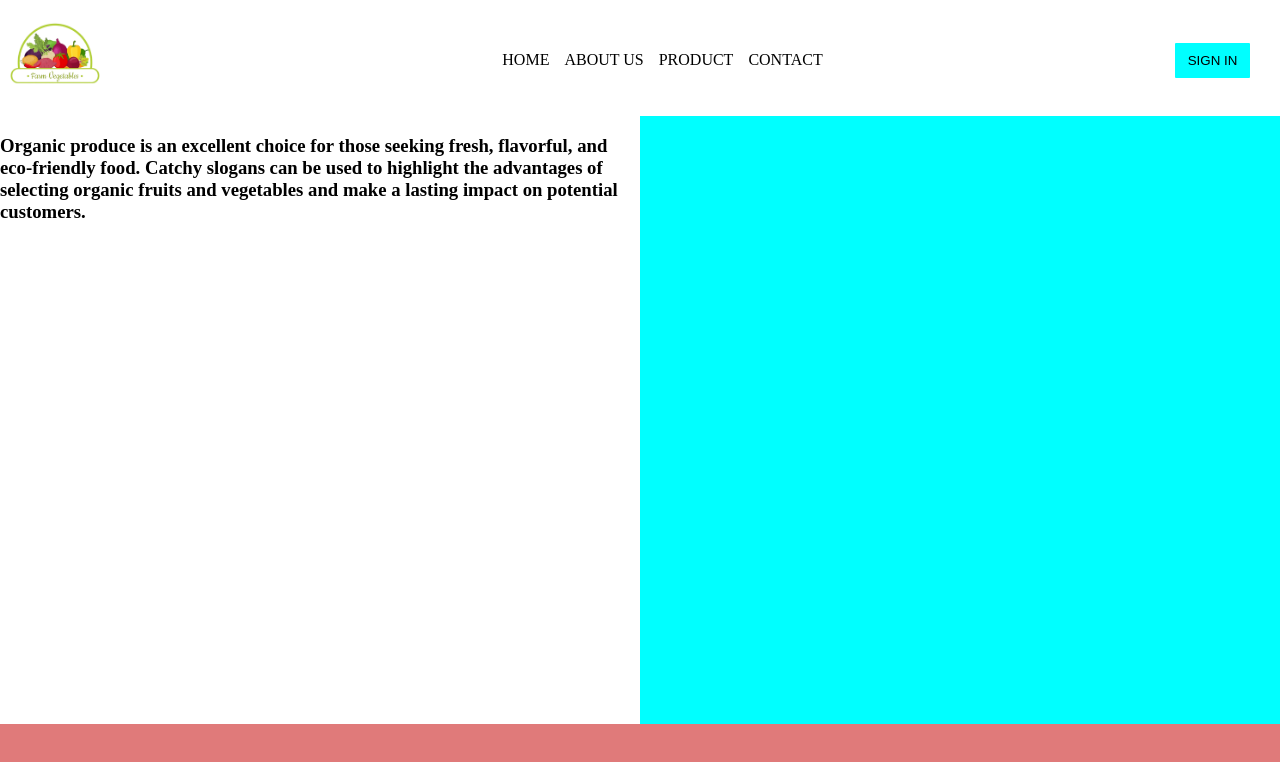
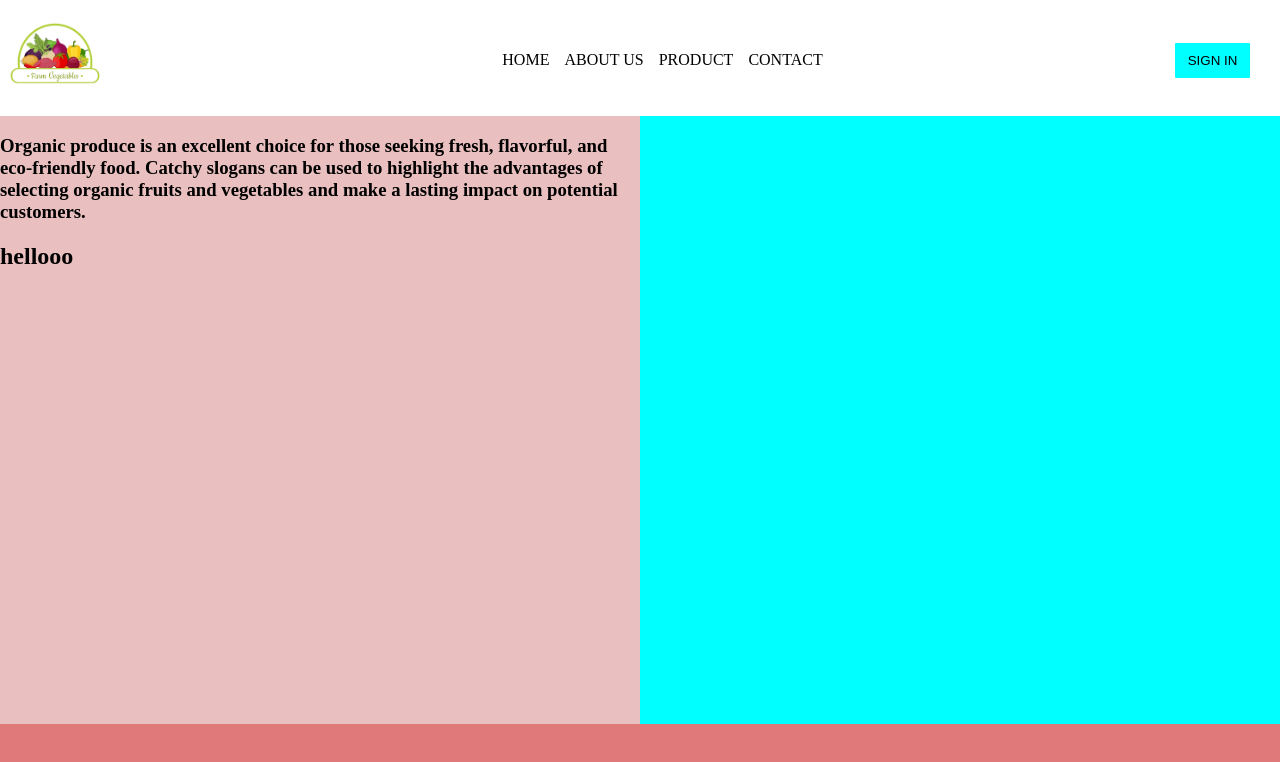
Before and after one commit to jeevan07854/React--BrandPage-Webapp, a React (Vite) app: page / in a window 1280 px wide. Shown: the top 762 px of the page. Built offline with nearby package versions, Linux system fonts and the light colour scheme.

Commit message:
update Hero.jsx & Hero.css

```diff
--- a/src/component/Hero.css
+++ b/src/component/Hero.css
@@ -15,7 +15,7 @@ body{
 .hero-left{
    height: 76vh;
    width: 50%;
-   background-color: #fff;
+   background-color: #e9bfbf;
 
 }
 
--- a/src/component/Hero.jsx
+++ b/src/component/Hero.jsx
@@ -10,7 +10,7 @@ const Hero = () => {
 <div className="hero-left">
 <h3>Organic produce is an excellent choice for those seeking fresh, flavorful, and eco-friendly food. Catchy slogans can be used to highlight the advantages of selecting organic fruits and vegetables and make a lasting impact on potential customers.</h3>
 
-
+ <h2>hellooo</h2>
 
 </div>
 
```
